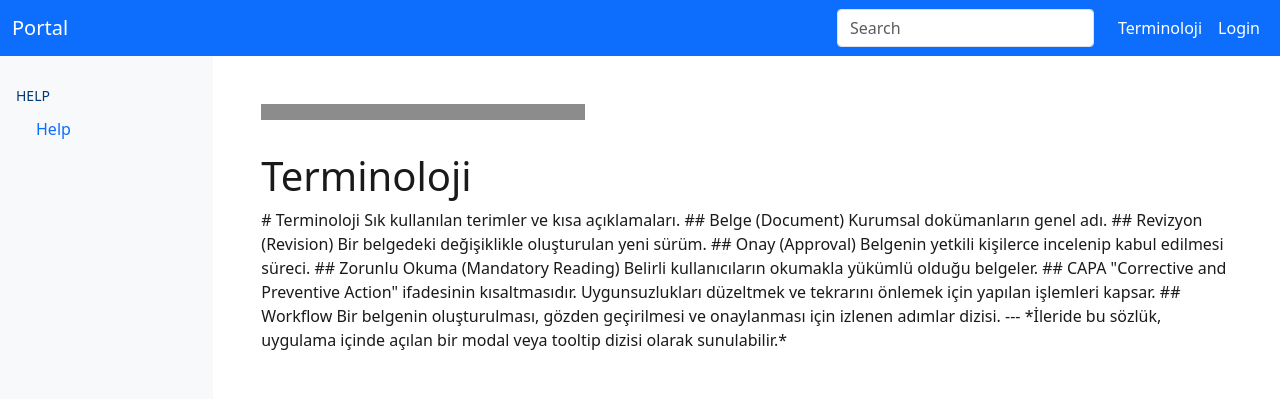
After one commit to hihancioglu/baylan-kys, a Flask app: page /terminology in a window 1280 px wide. The commit adds this page. Shown: the top 399 px of the page. Run offline with Flask 3, Linux system fonts and the light colour scheme; parts of the project's set-up code (start-up, migrations or seed data) failed here and were passed over; some libraries are stand-ins or nearby versions.

Commit message:
Add terminology glossary and link in UI

```diff
--- /dev/null
+++ b/docs/terminology.md
@@ -0,0 +1,25 @@
+# Terminoloji
+
+Sık kullanılan terimler ve kısa açıklamaları.
+
+## Belge (Document)
+Kurumsal dokümanların genel adı.
+
+## Revizyon (Revision)
+Bir belgedeki değişiklikle oluşturulan yeni sürüm.
+
+## Onay (Approval)
+Belgenin yetkili kişilerce incelenip kabul edilmesi süreci.
+
+## Zorunlu Okuma (Mandatory Reading)
+Belirli kullanıcıların okumakla yükümlü olduğu belgeler.
+
+## CAPA
+"Corrective and Preventive Action" ifadesinin kısaltmasıdır. Uygunsuzlukları düzeltmek ve tekrarını önlemek için yapılan işlemleri kapsar.
+
+## Workflow
+Bir belgenin oluşturulması, gözden geçirilmesi ve onaylanması için izlenen adımlar dizisi.
+
+---
+
+*İleride bu sözlük, uygulama içinde açılan bir modal veya tooltip dizisi olarak sunulabilir.*
--- a/portal/app.py
+++ b/portal/app.py
@@ -579,6 +579,17 @@ def help_page():
     if docs_path.exists():
         help_content = docs_path.read_text(encoding="utf-8")
     return render_template("help.html", help_content=Markup(help_content))
+
+
+@app.route("/terminology")
+def terminology_page():
+    docs_path = Path(__file__).resolve().parent.parent / "docs" / "terminology.md"
+    glossary_content = ""
+    if docs_path.exists():
+        glossary_content = docs_path.read_text(encoding="utf-8")
+    return render_template(
+        "terminology.html", terminology_content=Markup(glossary_content)
+    )
 
 
 @app.get("/api/dashboard/cards/recent-docs")
--- a/portal/templates/ack/list.html
+++ b/portal/templates/ack/list.html
@@ -4,10 +4,10 @@
 <h1>Acknowledgements (<span id="ack-count">{{ remaining }}</span>)</h1>
 <form hx-get="{{ url_for('ack.list') }}" hx-target="#ack-table" hx-push-url="true" class="row g-2 mb-3">
   <div class="col-md-3">
-    <input class="form-control" name="status" placeholder="Status" value="{{ filters.status or '' }}">
+    <input class="form-control" name="status" placeholder="Status" value="{{ filters.status or '' }}" title="Filter by acknowledgement status">
   </div>
   <div class="col-md-3">
-    <input class="form-control" type="date" name="due" value="{{ filters.due or '' }}">
+    <input class="form-control" type="date" name="due" value="{{ filters.due or '' }}" title="Filter by due date">
   </div>
   <div class="col-md-2">
     <button class="btn btn-primary w-100" type="submit">Filter</button>
--- a/portal/templates/partials/_header.html
+++ b/portal/templates/partials/_header.html
@@ -18,6 +18,7 @@
     </button>
 
     <ul class="navbar-nav align-items-center">
+      <li class="nav-item"><a class="nav-link" href="{{ url_for('terminology_page') }}">Terminoloji</a></li>
       {% if current_user %}
       <li class="nav-item">
         <a class="nav-link position-relative" role="button"
--- /dev/null
+++ b/portal/templates/terminology.html
@@ -0,0 +1,6 @@
+{% extends 'base.html' %}
+{% block title %}Terminoloji{% endblock %}
+{% block content %}
+<h1>Terminoloji</h1>
+{{ terminology_content | safe }}
+{% endblock %}
```
Also changed, not shown: portal/templates/document_workflow.html (+4 -4 lines).
